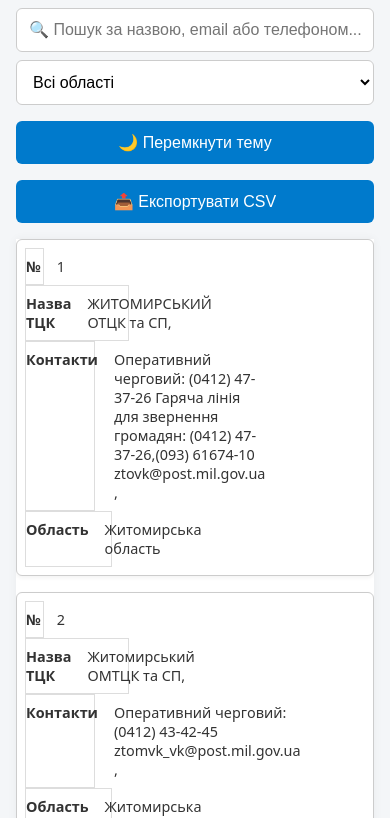
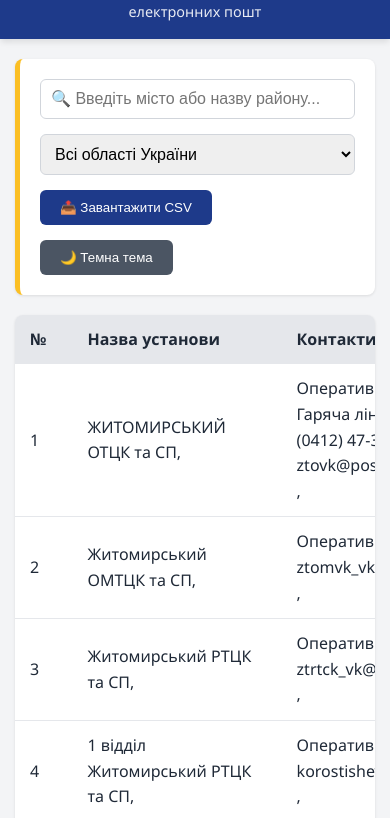
Before and after one commit to SerhiiUDOwenko/dovidniktck, a plain HTML site: page index.html in a window 390 px wide. Shown: the part 121-939 px from the top of the page. Drawn offline with Linux system fonts and the light colour scheme.

Commit message:
Enhance index.html with SEO and responsive design
Updated the HTML structure and added meta tags for better SEO and responsiveness.

```diff
--- a/index.html
+++ b/index.html
@@ -2,31 +2,174 @@
 <html lang="uk">
 <head>
   <meta charset="UTF-8">
-  <title>Довідник ТЦК та СП</title>
-  <link rel="stylesheet" href="style.css">
+  <meta name="viewport" content="width=device-width, initial-scale=1.0">
+
+  <title>Довідник ТЦК та СП України: Контакти, Адреси, Телефони</title>
+  <meta name="description" content="Повний довідник контактів ТЦК та СП України. Пошук за областю, актуальні телефони чергових частин, адреси та email. Інформація для військовозобов'язаних.">
+  <meta name="keywords" content="ТЦК, військкомат контакти, адреса ТЦК, телефон чергового ТЦК, мобілізація довідник">
+
+  <style>
+    :root {
+      --primary-color: #1e3a8a; /* Темно-синій "держслужбовець" */
+      --accent-color: #fbbf24;  /* Тризуб-золотий */
+      --text-color: #1f2937;
+      --bg-color: #f3f4f6;
+      --card-bg: #ffffff;
+    }
+
+    body {
+      font-family: 'Segoe UI', Roboto, Helvetica, Arial, sans-serif;
+      background-color: var(--bg-color);
+      color: var(--text-color);
+      margin: 0;
+      padding: 0;
+      line-height: 1.6;
+    }
+
+    /* Шапка як на урядових сайтах */
+    header {
+      background-color: var(--primary-color);
+      color: white;
+      padding: 1rem 2rem;
+      box-shadow: 0 4px 6px -1px rgba(0, 0, 0, 0.1);
+      text-align: center;
+    }
+
+    h1 {
+      margin: 0;
+      font-size: 1.5rem;
+      font-weight: 600;
+    }
+
+    .subtitle {
+      font-size: 0.9rem;
+      opacity: 0.9;
+      margin-top: 5px;
+    }
+
+    .container {
+      max-width: 1200px;
+      margin: 20px auto;
+      padding: 0 15px;
+    }
+
+    /* Панель керування */
+    .controls {
+      background: var(--card-bg);
+      padding: 20px;
+      border-radius: 8px;
+      box-shadow: 0 1px 3px rgba(0,0,0,0.1);
+      display: flex;
+      flex-wrap: wrap;
+      gap: 15px;
+      margin-bottom: 20px;
+      border-left: 5px solid var(--accent-color);
+    }
+
+    input, select {
+      padding: 10px;
+      border: 1px solid #d1d5db;
+      border-radius: 6px;
+      font-size: 1rem;
+      flex-grow: 1;
+    }
+
+    button {
+      background-color: var(--primary-color);
+      color: white;
+      border: none;
+      padding: 10px 20px;
+      border-radius: 6px;
+      cursor: pointer;
+      font-weight: 500;
+      transition: background 0.2s;
+    }
+
+    button:hover { background-color: #172554; }
+    button.secondary { background-color: #4b5563; }
+
+    /* Таблиця */
+    .table-container {
+      overflow-x: auto; /* Щоб на телефоні можна було гортати таблицю */
+      background: var(--card-bg);
+      border-radius: 8px;
+      box-shadow: 0 1px 3px rgba(0,0,0,0.1);
+    }
+
+    table {
+      width: 100%;
+      border-collapse: collapse;
+      min-width: 600px;
+    }
+
+    th {
+      background-color: #e5e7eb;
+      text-align: left;
+      padding: 12px 15px;
+      font-weight: 600;
+    }
+
+    td {
+      padding: 12px 15px;
+      border-bottom: 1px solid #e5e7eb;
+    }
+
+    tr:hover { background-color: #f9fafb; }
+
+    /* Footer з перехресним посиланням */
+    footer {
+      text-align: center;
+      padding: 20px;
+      margin-top: 40px;
+      color: #6b7280;
+      font-size: 0.9rem;
+    }
+
+    footer a { color: var(--primary-color); text-decoration: none; font-weight: bold; }
+  </style>
 </head>
 <body>
-  <h1>📘 Довідник ТЦК та СП України</h1>
 
-  <input type="text" id="search" placeholder="🔍 Пошук за назвою, email або телефоном...">
+  <header>
+    <h1>🔱 Єдиний довідник контактів ТЦК та СП</h1>
+    <div class="subtitle">Актуальна база адрес, телефонів та електронних пошт</div>
+  </header>
+
+  <div class="container">
+
+    <div class="controls">
+      <input type="text" id="search" placeholder="🔍 Введіть місто або назву району...">
       <select id="regionFilter">
-    <option value="">Всі області</option>
+        <option value="">Всі області України</option>
         </select>
+      <button onclick="exportCSV()">📤 Завантажити CSV</button>
+      <button class="secondary" onclick="toggleTheme()">🌙 Темна тема</button>
+    </div>
 
-  <button onclick="toggleTheme()">🌙 Перемкнути тему</button>
-  <button onclick="exportCSV()">📤 Експортувати CSV</button>
-
+    <div class="table-container">
       <table id="tzkTable">
         <thead>
           <tr>
-        <th>№</th>
-        <th>Назва ТЦК</th>
-        <th>Контакти</th>
-        <th>Область</th>
+            <th width="5%">№</th>
+            <th width="35%">Назва установи</th>
+            <th width="40%">Контакти (Адреса, Тел, Email)</th>
+            <th width="20%">Область</th>
           </tr>
         </thead>
-    <tbody></tbody>
+        <tbody>
+          </tbody>
       </table>
+    </div>
+
+  </div>
+
+  <footer>
+    <p>Інформація зібрана з відкритих джерел.</p>
+    <p>
+      Також користуйтесь нашим сервісом:
+      <a href="https://serhiiudowenko.github.io/translit/">🇺🇦 Транслітерація для закордонного паспорта</a>
+    </p>
+  </footer>
 
   <script src="script.js"></script>
 </body>
```
Lines whose indentation alone changed are shown as unchanged.
